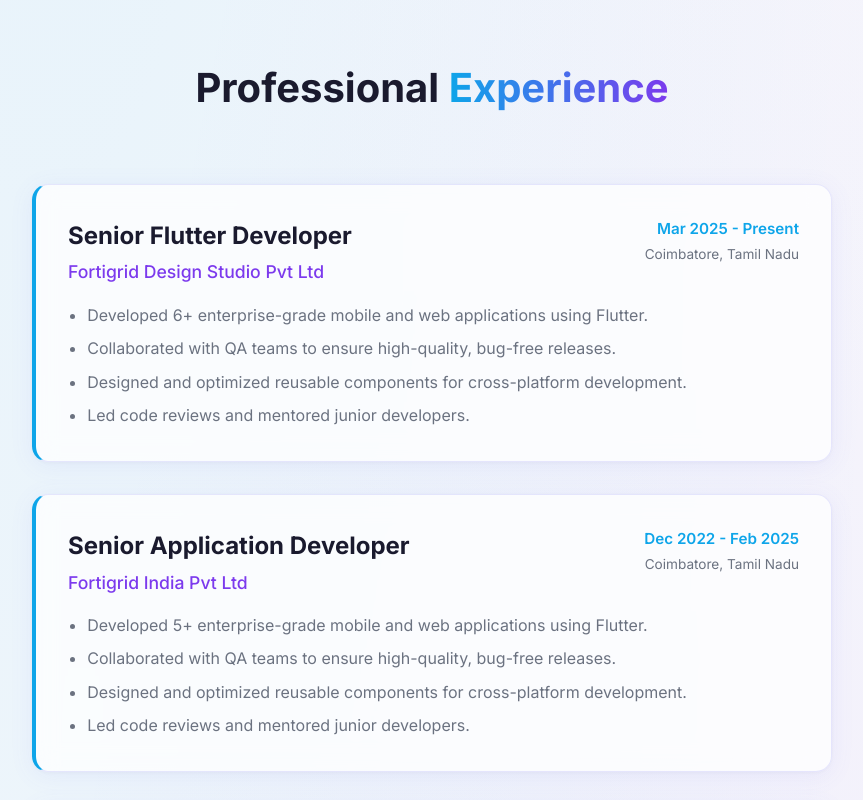
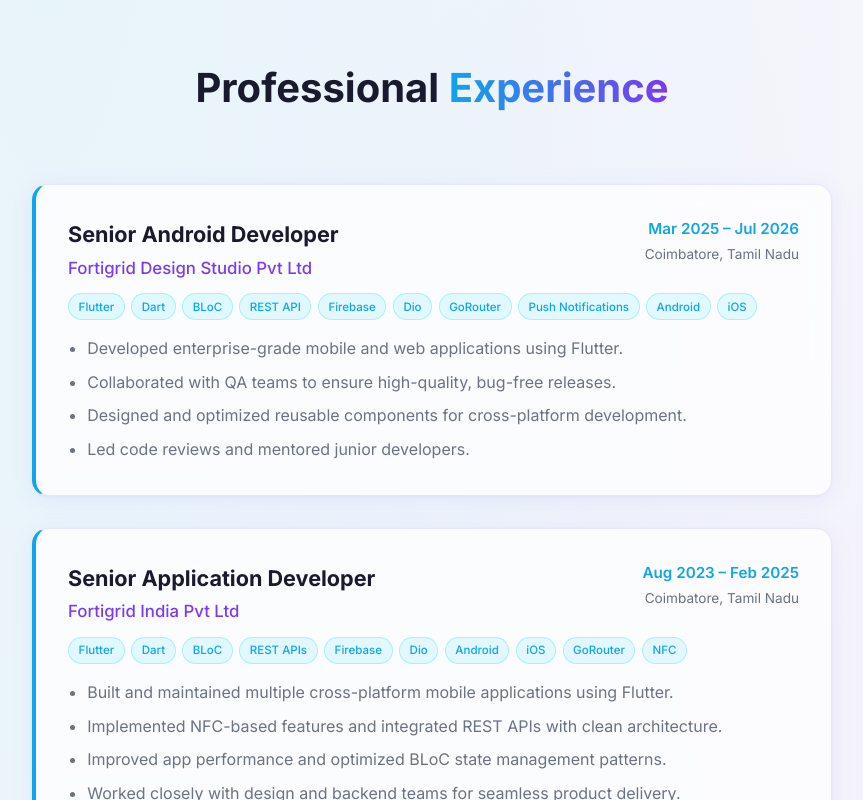
Before and after one commit to Dharumarvengatesan/dharumar-portfolio, a Next.js app: page / in a window 1280 px wide. Shown: the part 2000-2800 px from the top of the page, without its empty margins (208-1071 px from the left). Built offline with nearby package versions, Linux system fonts and the light colour scheme.

Commit message:
Update employment experience with accurate resume data

```diff
--- a/src/components/Experience.tsx
+++ b/src/components/Experience.tsx
@@ -4,50 +4,84 @@ import { motion } from "framer-motion";
 
 const experiences = [
   {
-    role: "Senior Flutter Developer",
+    role: "Senior Android Developer",
     company: "Fortigrid Design Studio Pvt Ltd",
     location: "Coimbatore, Tamil Nadu",
-    period: "Mar 2025 - Present",
+    period: "Mar 2025 – Jul 2026",
+    tech: ["Flutter", "Dart", "BLoC", "REST API", "Firebase", "Dio", "GoRouter", "Push Notifications", "Android", "iOS"],
     description: [
-      "Developed 6+ enterprise-grade mobile and web applications using Flutter.",
+      "Developed enterprise-grade mobile and web applications using Flutter.",
       "Collaborated with QA teams to ensure high-quality, bug-free releases.",
       "Designed and optimized reusable components for cross-platform development.",
-      "Led code reviews and mentored junior developers."
-    ]
+      "Led code reviews and mentored junior developers.",
+    ],
   },
   {
     role: "Senior Application Developer",
     company: "Fortigrid India Pvt Ltd",
     location: "Coimbatore, Tamil Nadu",
-    period: "Dec 2022 - Feb 2025",
+    period: "Aug 2023 – Feb 2025",
+    tech: ["Flutter", "Dart", "BLoC", "REST APIs", "Firebase", "Dio", "Android", "iOS", "GoRouter", "NFC"],
     description: [
-      "Developed 5+ enterprise-grade mobile and web applications using Flutter.",
-      "Collaborated with QA teams to ensure high-quality, bug-free releases.",
-      "Designed and optimized reusable components for cross-platform development.",
-      "Led code reviews and mentored junior developers."
-    ]
+      "Built and maintained multiple cross-platform mobile applications using Flutter.",
+      "Implemented NFC-based features and integrated REST APIs with clean architecture.",
+      "Improved app performance and optimized BLoC state management patterns.",
+      "Worked closely with design and backend teams for seamless product delivery.",
+    ],
   },
   {
-    role: "Mobile Application Developer",
+    role: "Senior Mobile App Developer",
+    company: "Ocean Softwares",
+    location: "Chennai, Tamil Nadu",
+    period: "Dec 2022 – Nov 2023",
+    tech: ["Flutter", "Dart", "Android", "iOS", "GetX", "Http", "Push Notifications"],
+    description: [
+      "Developed scalable mobile applications for Android and iOS using Flutter.",
+      "Integrated third-party APIs, payment gateways, and push notification services.",
+      "Worked in an agile environment to deliver features on tight deadlines.",
+      "Mentored junior developers and conducted regular code reviews.",
+    ],
+  },
+  {
+    role: "Associate Software Engineer",
     company: "Rigelsoft Technologies Pvt Ltd",
     location: "Coimbatore, Tamil Nadu",
-    period: "Dec 2021 - Nov 2022",
+    period: "Dec 2021 – Nov 2022",
+    tech: ["Flutter", "Dart", "Android", "iOS", "BLoC", "Http", "QR", "Push Notifications"],
     description: [
-      "Developed and maintained mobile applications for various industries.",
-      "Optimized code and reduced app crash rates by 25%.",
-      "Implemented Firebase authentication and push notification services."
-    ]
+      "Developed and maintained Flutter mobile applications for various clients.",
+      "Implemented QR code scanning features and push notification services.",
+      "Optimized code quality and reduced app crash rates significantly.",
+      "Collaborated with cross-functional teams to deliver project milestones on time.",
+    ],
   },
   {
-    role: "Mobile Application Developer",
-    company: "Pattronize",
-    location: "Coimbatore, Tamilnadu",
-    period: "Aug 2019 - Jul 2021",
+    role: "Android Developer",
+    company: "Patronize",
+    location: "Coimbatore, Tamil Nadu",
+    period: "Jul 2020 – Nov 2021",
+    note: "Internal Role Transition from Software Testing",
+    tech: ["Flutter", "Dart", "Android", "Http", "REST APIs"],
     description: [
-      "Created and maintained mobile applications with high performance and usability.",
-      "Designed app architectures and optimized performance."
-    ]
-  }
+      "Transitioned from Software Testing to Android/Flutter development.",
+      "Built and maintained Android applications using Flutter and REST APIs.",
+      "Applied QA knowledge to write cleaner, more testable, production-ready code.",
+      "Gained hands-on experience in mobile app architecture and Play Store deployment.",
+    ],
+  },
+  {
+    role: "Software Tester",
+    company: "Patronize",
+    location: "Coimbatore, Tamil Nadu",
+    period: "Aug 2017 – Jun 2020",
+    tech: ["Manual Testing", "Android", "iOS", "Bug Tracking"],
+    description: [
+      "Performed manual testing for Android and iOS mobile applications.",
+      "Identified, documented, and tracked software defects using bug tracking tools.",
+      "Ensured product quality by executing test cases and regression testing.",
+      "Collaborated with developers to resolve critical issues before each release.",
+    ],
+  },
 ];
 
 export default function Experience() {
@@ -77,20 +111,45 @@ export default function Experience() {
                 padding: "2rem",
                 borderRadius: "16px",
                 borderLeft: "4px solid var(--accent-cyan)",
-                position: "relative"
+                position: "relative",
               }}
             >
-              <div style={{ display: "flex", justifyContent: "space-between", flexWrap: "wrap", alignItems: "flex-start", gap: "1rem", marginBottom: "1rem" }}>
+              <div style={{ display: "flex", justifyContent: "space-between", flexWrap: "wrap", alignItems: "flex-start", gap: "1rem", marginBottom: "0.75rem" }}>
                 <div>
-                  <h3 style={{ fontSize: "1.5rem", fontWeight: 700, color: "var(--text-main)" }}>{exp.role}</h3>
-                  <h4 style={{ fontSize: "1.1rem", color: "var(--accent-purple)", fontWeight: 500, marginTop: "0.2rem" }}>
+                  <h3 style={{ fontSize: "1.35rem", fontWeight: 700, color: "var(--text-main)" }}>{exp.role}</h3>
+                  <h4 style={{ fontSize: "1.05rem", color: "var(--accent-purple)", fontWeight: 500, marginTop: "0.2rem" }}>
                     {exp.company}
                   </h4>
+                  {"note" in exp && exp.note && (
+                    <p style={{ fontSize: "0.8rem", color: "var(--accent-cyan)", marginTop: "0.2rem", fontStyle: "italic" }}>
+                      {exp.note}
+                    </p>
+                  )}
                 </div>
                 <div style={{ textAlign: "right" }}>
                   <span style={{ display: "block", fontSize: "0.95rem", color: "var(--accent-cyan)", fontWeight: 600 }}>{exp.period}</span>
                   <span style={{ display: "block", fontSize: "0.85rem", color: "var(--text-muted)", marginTop: "0.2rem" }}>{exp.location}</span>
                 </div>
+              </div>
+
+              {/* Tech Stack Tags */}
+              <div style={{ display: "flex", flexWrap: "wrap", gap: "0.4rem", marginBottom: "1rem" }}>
+                {exp.tech.map((t, i) => (
+                  <span
+                    key={i}
+                    style={{
+                      fontSize: "0.72rem",
+                      padding: "0.2rem 0.6rem",
+                      borderRadius: "20px",
+                      background: "rgba(0, 212, 255, 0.1)",
+                      color: "var(--accent-cyan)",
+                      border: "1px solid rgba(0, 212, 255, 0.25)",
+                      fontWeight: 500,
+                    }}
+                  >
+                    {t}
+                  </span>
+                ))}
               </div>
 
               <ul style={{ color: "var(--text-muted)", marginLeft: "1.2rem", display: "flex", flexDirection: "column", gap: "0.5rem" }}>
```
